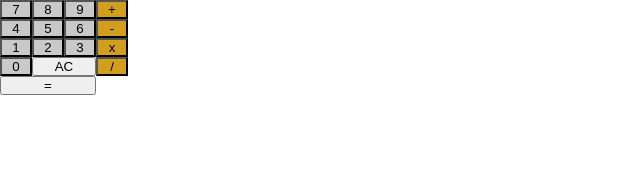
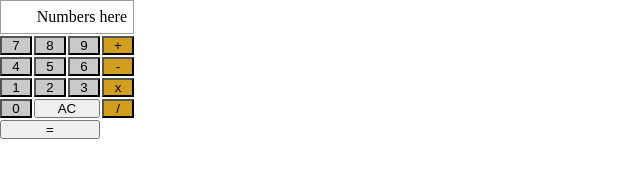
Before and after one commit to mmart007/basic-calculator, a plain HTML site: page index.html in a window 1280 px wide. Shown: the whole page, without its empty margins (0-640 px from the left). Drawn offline with Linux system fonts and the light colour scheme.

Commit message:
layout updated

```diff
--- a/index.html
+++ b/index.html
@@ -8,7 +8,7 @@
     <script rel="script.js"> </script>
 </head>
 <body>
-    <div class="display"></div>
+    <div id="display">Numbers here</div>
     <div id="buttons">
         <div id="numbers">
             <div class="num-row">
@@ -34,10 +34,10 @@
         </div>
 
         <div id="operators">
-            <button class="operators">+</button>
-            <button class="operators">-</button>
-            <button class="operators">x</button>
-            <button class="operators">/</button>
+            <button class="operators" id="add">+</button>
+            <button class="operators" id="subtract">-</button>
+            <button class="operators" id="multiply">x</button>
+            <button class="operators" id="divide">/</button>
         </div>
     </div>
 
--- a/styles.css
+++ b/styles.css
@@ -3,35 +3,47 @@
     margin:0;
 }
 
+#display{
+    display: flex;
+    height: 32px;
+    width: 126px;
+    border: 1px solid rgb(158, 156, 156);
+    align-items: center;
+    justify-content:end;
+    padding-right: 6px;
+    margin-bottom: 2px;
+}
+
 #buttons{
     display: flex;
+    gap: 2px;
 }
-#numbers {
+#numbers, #operators {
     display: flex;
     flex-direction: column;
+    gap: 2px;
 }
 
 .num-row{
     display: flex;
+    gap: 2px;
 }
 
 .numbers{
     background-color: rgb(202, 201, 201);
     width: 32px;
+
 }
 
 #clear{
-    width: 64px;
+    width: 66px;
 }
 
 #equal{
-    width: 96px;
+    width: 100px;
 }
 
 .operators{
-    display: flex;
     width: 32px;
-    justify-content: center;
-    align-items: center;
-    background-color: rgb(209, 158, 29)
+    background-color: rgb(209, 158, 29);
 }
```
Also changed, not shown: script.js (+8 -0 lines).
